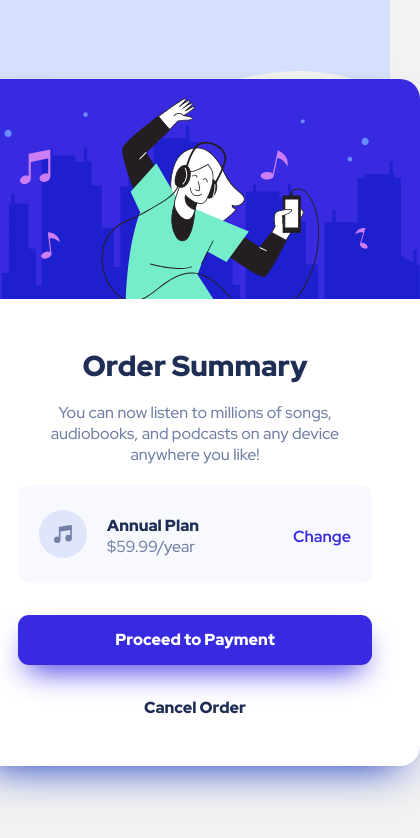
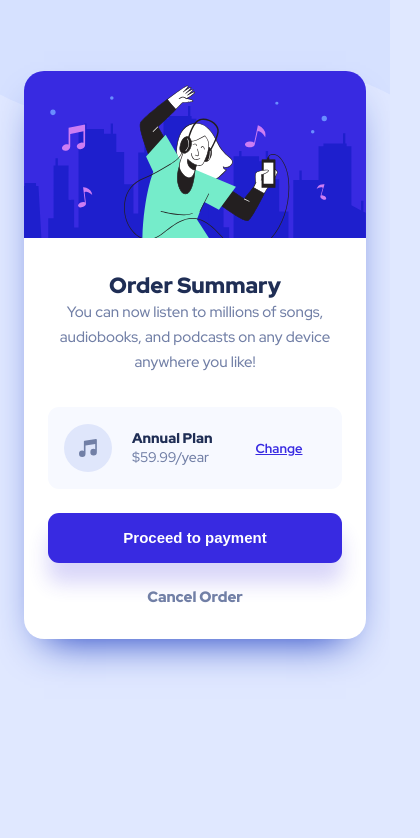
Before and after one commit to marukashvili92/summary, a plain HTML site: page index.html in a window 390 px wide. Shown: the whole page, 420 px wide, since content can reach past the window. Drawn offline with Linux system fonts and the light colour scheme.

Commit message:
page was adjusted for mobile screen also. extra files were deleted

```diff
--- a/index.html
+++ b/index.html
@@ -1,19 +1,18 @@
 <!DOCTYPE html>
 <html>
+
 <head>
     <meta charset="UTF-8" name="viewport" content="width=device-width, initial-scale=1.0">
 
     <link rel="stylesheet" href="reset.css">
     <link rel="stylesheet" href="style.css">
 
-        <link rel="apple-touch-icon" sizes="180x180" href="apple-touch-icon.png">
-        <link rel="icon" type="image/png" sizes="32x32" href="favicon-32x32.png">
-        <link rel="icon" type="image/png" sizes="16x16" href="favicon-16x16.png">
-        <link rel="manifest" href="/site.webmanifest">
+    <link rel="icon" href="./favicon-32x32.png">
 
     <link rel="preconnect" href="https://fonts.googleapis.com">
     <link rel="preconnect" href="https://fonts.gstatic.com" crossorigin>
-        <link href="https://fonts.googleapis.com/css2?family=Red+Hat+Display:wght@500;700;900&display=swap" rel="stylesheet">
+    <link href="https://fonts.googleapis.com/css2?family=Red+Hat+Display:wght@500;700;900&display=swap"
+        rel="stylesheet">
 
     <title>order summary</title>
 
@@ -21,28 +20,29 @@
 
 <body>
     <main>
+        <div class="header">
             <h1>Order Summary</h1>
-            <div class="offer">
-                <p class="offer-txt">
+            <h2>
                 You can now listen to millions of songs, audiobooks, and podcasts on any device anywhere you like!
             </p>
         </div>
-            <div class="details">
-                <div class="svg-box">
-                    <svg xmlns="http://www.w3.org/2000/svg" width="48" height="48"><g fill="none" fill-rule="evenodd">
-                            <circle cx="24" cy="24" r="24" fill="#DFE6FB"/>
-                            <path fill="#717FA6" fill-rule="nonzero" d="M32.574 15.198a.81.81 0 00-.646-.19L20.581 16.63a.81.81 0 00-.696.803V26.934a3.232 3.232 0 00-1.632-.44A3.257 3.257 0 0015 29.747 3.257 3.257 0 0018.253 33a3.257 3.257 0 003.253-3.253v-8.37l9.726-1.39v5.327a3.232 3.232 0 00-1.631-.441 3.257 3.257 0 00-3.254 3.253 3.257 3.257 0 003.254 3.253 3.257 3.257 0 003.253-3.253V15.81a.81.81 0 00-.28-.613z"/></g></svg>
-                </div>
+        <div class="offer">
+            <svg xmlns="http://www.w3.org/2000/svg" width="48" height="48">
+                <g fill="none" fill-rule="evenodd">
+                    <circle cx="24" cy="24" r="24" fill="#DFE6FB" />
+                    <path fill="#717FA6" fill-rule="nonzero"
+                        d="M32.574 15.198a.81.81 0 00-.646-.19L20.581 16.63a.81.81 0 00-.696.803V26.934a3.232 3.232 0 00-1.632-.44A3.257 3.257 0 0015 29.747 3.257 3.257 0 0018.253 33a3.257 3.257 0 003.253-3.253v-8.37l9.726-1.39v5.327a3.232 3.232 0 00-1.631-.441 3.257 3.257 0 00-3.254 3.253 3.257 3.257 0 003.254 3.253 3.257 3.257 0 003.253-3.253V15.81a.81.81 0 00-.28-.613z" />
+                </g>
+            </svg>
             <div class="plan">
                 <p class="anual">Annual Plan</p>
                 <p class="price">$59.99/year</p>
             </div>
-                <p class="change">Change</p>
+            <a href="#">Change</a>
         </div>
-            <a href="#">Proceed to Payment</a>
-            <div class="cncl">
+        <button>Proceed to payment</button>
         <p class="cancelation">Cancel Order</p>
-            </div>
     </main>
 </body>
+
 </html>
--- a/style.css
+++ b/style.css
@@ -1,134 +1,165 @@
-body{
+body {
     font-family: 'Red Hat Display', sans-serif;
     background-image: url(./pattern-background-desktop.svg);
     background-size: contain;
     background-repeat: no-repeat;
-    background-color: #F2F2F2;
-    display: flex;
-    justify-content: center;
-    align-items: center;
-    height: 100vh;
+    background-color: #E0E8FF;
+    padding: 71px 24px;
 }
 
-main{
+main {
+    display: flex;
+    flex-direction: column;
+    gap: 24px;
     background-image: url(./illustration-hero.svg);
     background-repeat: no-repeat;
-    background-size:contain;
+    background-size: contain;
     background-color: white;
-    max-width: 354px;
-    padding: 48px;
+    padding: 32px 24px;
     border-radius: 20px;
     box-shadow: 0px 20px 40px -20px #0D30BD;
 }
 
-h1{
+.header {
+    padding: 8px;
+}
+
+h1 {
     font-weight: 900;
-    font-size: 1.8rem;
+    font-size: 22px;
+    line-height: 29px;
     text-align: center;
     color: #1F2E55;
-    margin-top: 220px;
-    margin-block-end: 0cm;
+    margin-top: 160px;
 }
-.offer{
-    display: flex;
-}
-.offer-txt{
-    margin-block-start:17px;
-    margin-block-end:20px;
+
+h2 {
+    font-weight: 500;
+    font-size: 15px;
+    line-height: 25px;
     text-align: center;
-    font-weight: 500;
-    font-size: 1rem;
     color: #717FA6;
 }
 
-.details{
+.offer {
     display: flex;
     align-items: center;
-    justify-content: center;
-    padding-left: 24px;
-    padding-right: 24px;
-    padding-top: 25px;
-    padding-bottom: 20px;
+    padding: 17px 16px;
+    background-color: #F7F9FF;
     border-radius: 11px;
-    margin-bottom: 32px;
-    background-color: #F7F9FF;
-}
-.svg-box{
-    margin-block-start: 0em;
-    margin-block-end: 0px;
 }
 
-.plan{
-    display: flex;
-    flex-direction: column;
-    padding-left: 20px;
-    padding-right: 68.81px;
+.plan {
+    padding: 0 43px 0 20px;
 }
 
-.anual{
-    margin-block-start: 0em;
-    margin-block-end: 0em;
+.anual {
     font-weight: 900;
+    font-size: 14px;
+    line-height: 19px;
     color: #1F2E55;
-    width:117.19px;
 }
-.price{
-    margin-block-start: 0em;
-    margin-block-end: 0em;
+
+.price {
     font-weight: 500;
+    font-size: 14px;
+    line-height: 19px;
+    color: #717FA6
+}
+
+a {
+    font-weight: 700;
+    font-size: 13px;
+    line-height: 17px;
+    color: #382AE1;
+}
+
+
+button {
+    background: #382AE1;
+    box-shadow: 0px 20px 20px rgba(56, 42, 225, 0.190291);
+    border-radius: 11px;
+    font-weight: 900;
+    font-size: 15px;
+    line-height: 20px;
+    color: #FFFFFF;
+    padding: 15px 56px;
+    border: 0;
+}
+
+.cancelation {
+    font-weight: 900;
+    font-size: 15px;
+    line-height: 20px;
+    text-align: center;
     color: #717FA6;
 }
-.change{
-    margin-block-start: 0em;
-    margin-block-end: 0em;
-    font-weight: 700;
-    color: #382AE1;
-}
-a{
-    display: flex;
-    justify-content: center;
-    align-items: center;
-    font-weight: 900;
-    background-color: #382AE1;
-    color: #FFFFFF;
-    height: 50px;
-    border-radius: 11px;
-    text-decoration: none;
-    box-shadow: 0px 15px 30px -10px #382AE1;
-}
- .cncl{
-    margin-top: 32px;
-    display: flex;
-    justify-content: center;
- }
 
-.cancelation{
-    margin-block-start: 0em;
-    margin-block-end: 0em;
-    text-align: center;
-    font-weight: 900;
-    color: #1F2E55;
-}
-main:hover{
+main:hover {
     box-shadow: 0px 0px 35px 15px rgb(123, 241, 250);
     transition-duration: 2s;
 }
-.details:hover{
+
+.details:hover {
     background-color: #dee5f8;
 }
 
-.change:hover{
-    cursor:pointer;
+.change:hover {
+    cursor: pointer;
 }
 
-.cancelation:hover{
-    cursor:pointer;
+.cancelation:hover {
+    cursor: pointer;
 }
 
-.svg-box:hover path{
+.svg-box:hover path {
     fill: rgb(106, 0, 245);
 }
-.svg-box:hover circle{
-    fill:#b3b0d8;
-    cursor:progress
+
+.svg-box:hover circle {
+    fill: #b3b0d8;
+    cursor: progress
 }
+
+@media screen and (min-width: 1024px) {
+    body {
+        display: flex;
+        justify-content: center;
+        align-items: center;
+        height: 100vh;
+    }
+
+    main {
+        width: 354px;
+        padding: 48px;
+
+    }
+
+
+    h1 {
+        margin-top: 217px;
+        font-size: 28px;
+        line-height: 37px;
+    }
+
+    h2 {
+        font-size: 16px;
+        line-height: 26px;
+    }
+
+    .anual {
+        font-size: 16px;
+        line-height: 21px;
+    }
+
+    .price {
+        font-size: 16px;
+        line-height: 21px;
+    }
+
+    a {
+        font-size: 14px;
+        line-height: 19px;
+    }
+
+}
```
Also changed, not shown: about.txt (deleted), android-chrome-192x192.png (deleted), android-chrome-512x512.png (deleted), apple-touch-icon.png (deleted), favicon-16x16.png (deleted), favicon.ico (deleted), site.webmanifest (deleted). Lines whose indentation alone changed are shown as unchanged.
